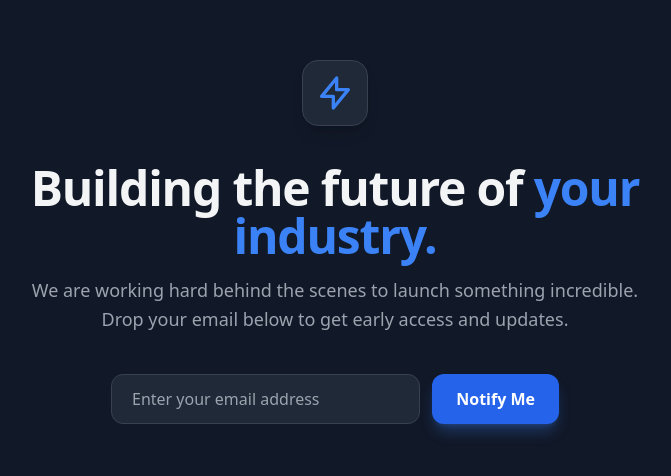
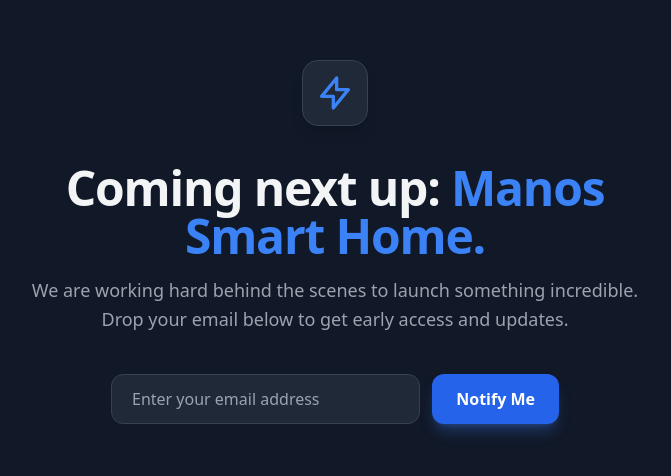
Before and after one commit to dtlics/Manos, a plain HTML site: page index.html in a window 1280 px wide. Shown: the part 158-634 px from the top of the page, without its empty margins (305-976 px from the left). Drawn offline with nearby package versions, Linux system fonts and the light colour scheme.

Commit message:
website change for manos

```diff
--- a/index.html
+++ b/index.html
@@ -14,7 +14,7 @@
         </div>
 
         <h1 class="text-5xl font-extrabold tracking-tight mb-4">
-            Building the future of <span class="text-blue-500">your industry.</span>
+            Coming next up: <span class="text-blue-500">Manos Smart Home.</span>
         </h1>
 
         <p class="text-lg text-gray-400 mb-10 leading-relaxed">
```
